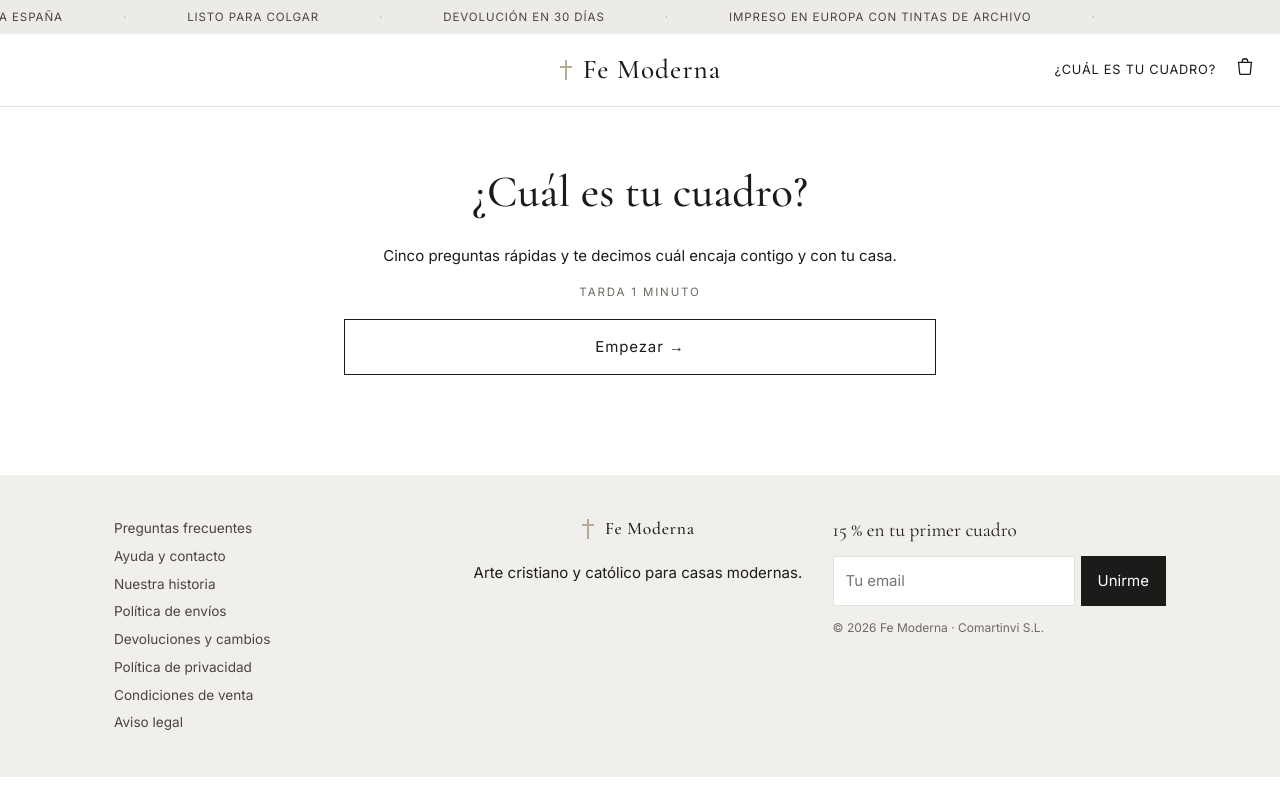
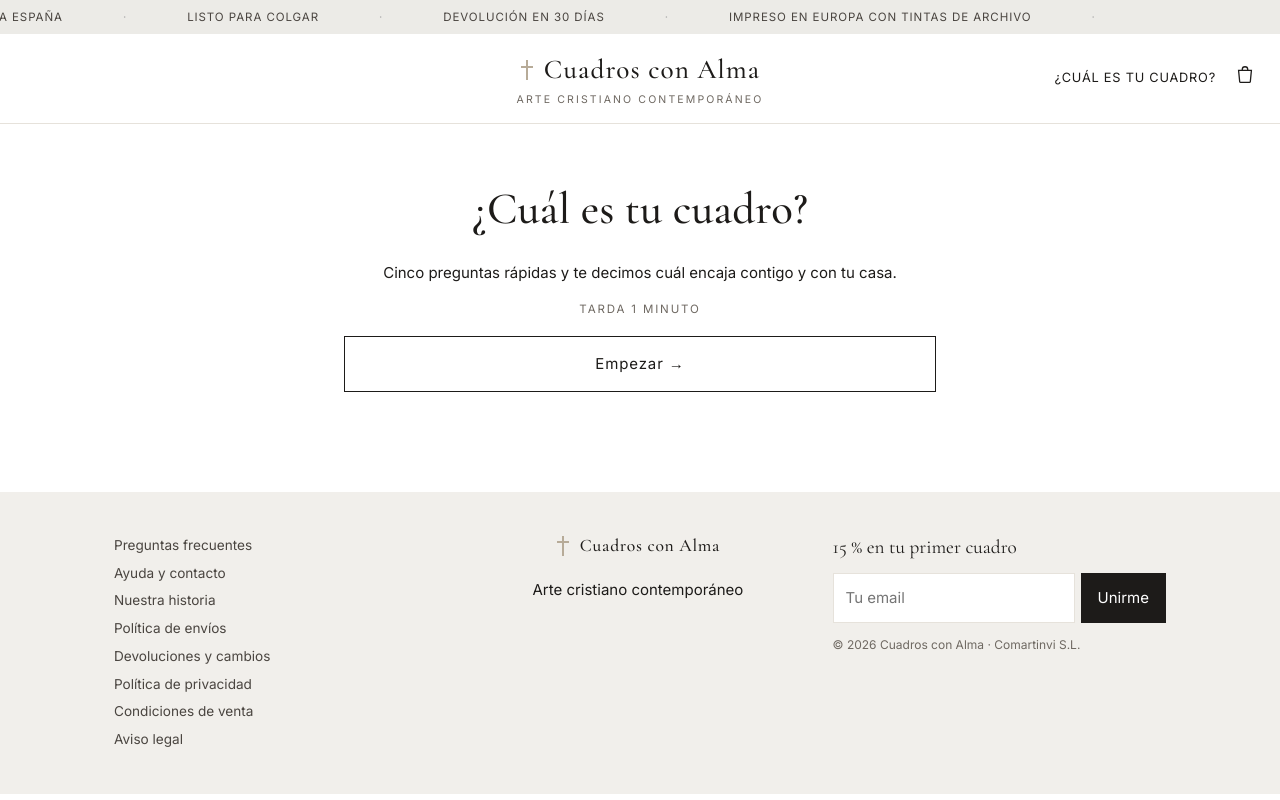
Before and after one commit to evavillaro/caricaturas, a FastAPI app: page /encuentra-tu-cuadro in a window 1280 px wide. Run offline with FastAPI, Linux system fonts and the light colour scheme.

Commit message:
Marca Cuadros con Alma · Arte cristiano contemporáneo
Co-Authored-By: Claude Opus 5.5 <noreply@anthropic.com>
Claude-Session: https://claude.ai/code/session_01CNevvcbgJryg6XoadaSMdk

```diff
--- a/fe/config.py
+++ b/fe/config.py
@@ -6,9 +6,10 @@ def env(name: str, default: str = "") -> str:
     return os.environ.get(name, default).strip()
 
 
-BRAND = env("BRAND_NAME", "Fe Moderna")
+BRAND = env("BRAND_NAME", "Cuadros con Alma")
+TAGLINE = env("TAGLINE", "Arte cristiano contemporáneo")
 BASE_URL = env("BASE_URL", "http://localhost:8000").rstrip("/")
-CONTACT_EMAIL = env("CONTACT_EMAIL", "hola@femoderna.com")
+CONTACT_EMAIL = env("CONTACT_EMAIL", "hola@cuadrosconalma.com")
 ADMIN_TOKEN = env("ADMIN_TOKEN")
 WELCOME_DISCOUNT_PCT = int(env("WELCOME_DISCOUNT_PCT", "15"))
 STRIPE_COUPON = env("STRIPE_WELCOME_COUPON")  # id de cupón de Stripe del 15 % (opcional)
--- a/fe/main.py
+++ b/fe/main.py
@@ -44,7 +44,7 @@ T.env.filters["eur"] = eur
 
 def ctx(request: Request, **kw) -> dict:
     base = {
-        "request": request, "brand": config.BRAND, "menu": MENU, "base_url": config.BASE_URL, "email": config.CONTACT_EMAIL,
+        "request": request, "brand": config.BRAND, "tagline": config.TAGLINE, "menu": MENU, "base_url": config.BASE_URL, "email": config.CONTACT_EMAIL,
         "discount": config.WELCOME_DISCOUNT_PCT, "year": time.strftime("%Y"),
         "ids": {"ga4": config.GA4_ID, "gads": config.GADS_ID, "gads_label": config.GADS_LABEL, "meta": config.META_PIXEL_ID,
                 "clarity": config.CLARITY_ID, "pinterest": config.PINTEREST_TAG_ID},
@@ -80,7 +80,7 @@ async def home(request: Request):
     best = [card(p) for p in prods if p.get("bestseller")][:20]
     hero = next((i["url"] for p in prods if p.get("bestseller") for i in (p.get("images") or []) if i.get("kind") == "room"), None)
     revs = await reviews_for(limit=20)
-    return T.TemplateResponse(request, "home.html", ctx(request, best=best, hero=hero, reviews=revs, title=f"Cuadros religiosos modernos · {config.BRAND}",
+    return T.TemplateResponse(request, "home.html", ctx(request, best=best, hero=hero, reviews=revs, title=f"{config.BRAND} · {config.TAGLINE} · Cuadros religiosos modernos",
                                                  description="Cuadros religiosos modernos en lienzo y láminas enmarcadas: arte cristiano y católico en tonos neutros para casas modernas. Envío gratis."))
 
 
--- a/fe/static/fe.css
+++ b/fe/static/fe.css
@@ -127,3 +127,5 @@ body.menu-open .megamenu{display:block}
 .popup button[type=submit],.popup form button{padding:13px;background:var(--ink);color:#fff;border:0}
 .page h2{font-size:1.6rem;margin:30px 0 6px}.page .lead{font-family:var(--serif);font-size:1.5rem}
 .perks{list-style:none;padding:0;margin:0 0 12px}.perks li{padding:7px 0 7px 22px;border-top:1px solid var(--line);position:relative}.perks li::before{content:'';position:absolute;left:4px;top:15px;width:8px;height:8px;border:1px solid var(--beige-d);transform:rotate(45deg)}
+.logo-wrap{display:flex;flex-direction:column;align-items:center;text-decoration:none;gap:0}.tagline{font-size:.66rem;letter-spacing:.2em;text-transform:uppercase;color:var(--muted)}
+@media(max-width:600px){.logo{font-size:1.3rem}.tagline{font-size:.56rem}.hlink{display:none}}
--- a/fe/templates/base.html
+++ b/fe/templates/base.html
@@ -30,7 +30,7 @@ window.__IDS = {{ ids|tojson }};
 <div class="announce"><div class="announce-track"><span>Envío gratis a toda España</span><span>Listo para colgar</span><span>Devolución en 30 días</span><span>Impreso en Europa con tintas de archivo</span></div></div>
 <header class="site">
   <button class="burger" aria-label="Menú" onclick="document.body.classList.toggle('menu-open')"><span></span><span></span><span></span></button>
-  <a class="logo" href="/">{{ brand }}</a>
+  <a class="logo-wrap" href="/"><span class="logo">{{ brand }}</span><span class="tagline">{{ tagline }}</span></a>
   <div class="hicons">
     <a href="/encuentra-tu-cuadro" class="hlink">¿Cuál es tu cuadro?</a>
     <a href="/carrito" class="cart-link" aria-label="Carrito">
@@ -58,7 +58,7 @@ window.__IDS = {{ ids|tojson }};
       <a href="/p/envios">Política de envíos</a><a href="/p/devoluciones">Devoluciones y cambios</a><a href="/p/privacidad">Política de privacidad</a>
       <a href="/p/condiciones">Condiciones de venta</a><a href="/p/aviso-legal">Aviso legal</a>
     </div>
-    <div class="f-col f-brand"><span class="logo small">{{ brand }}</span><p>Arte cristiano y católico para casas modernas.</p></div>
+    <div class="f-col f-brand"><span class="logo small">{{ brand }}</span><p>{{ tagline }}</p></div>
     <div class="f-col">
       <p class="f-title">{{ discount }} % en tu primer cuadro</p>
       <form class="nl" onsubmit="return feSubscribe(event,'footer')"><input type="email" name="email" placeholder="Tu email" required><button>Unirme</button></form>
```
